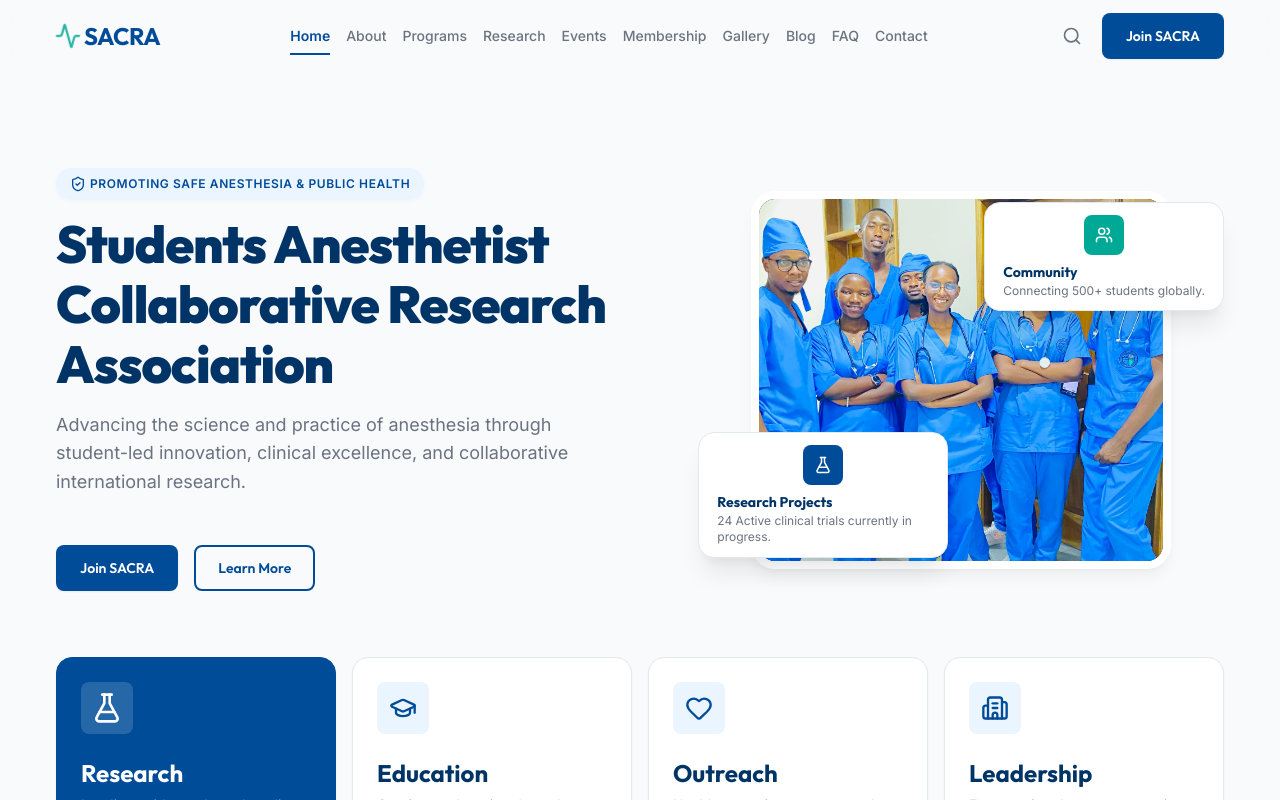
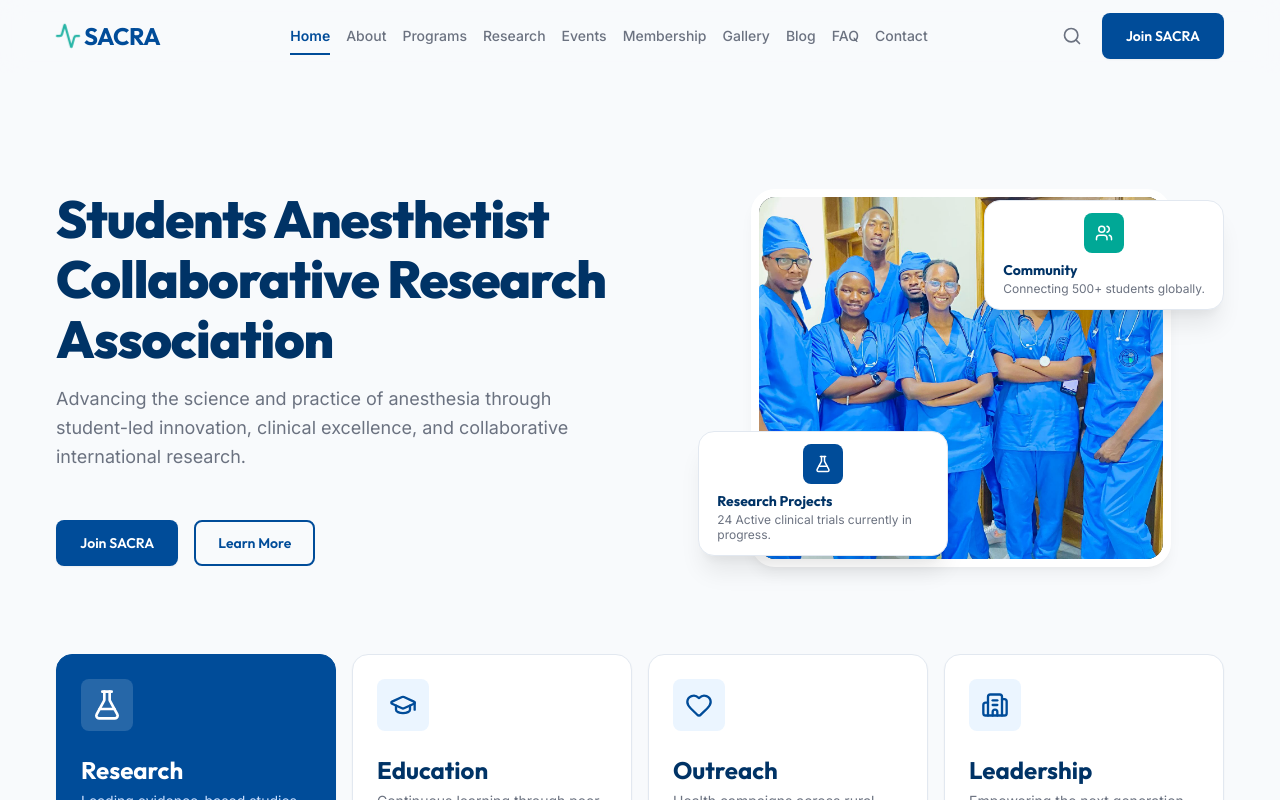
Before and after one commit to leopoldbonfils/Students-Anesthetist-Collaborative-Research-Association-SACRA-, a React (Create React App) app: page / in a window 1280 px wide. Shown: the top 800 px of the page. Built offline with nearby package versions, Linux system fonts and the light colour scheme.

Commit message:
l delete unwanted codes

```diff
--- a/src/Pages/Home/Home.js
+++ b/src/Pages/Home/Home.js
@@ -13,10 +13,7 @@
       <section className="hero-section">
         <div className="container hero-container">
           <div className="hero-content">
-            <div className="hero-badge animate-slide-up">
-              <ShieldCheck size={16} />
-              <span>Promoting Safe Anesthesia & Public Health</span>
-            </div>
+
             <h1 className="hero-title animate-slide-up">
               Students Anesthetist Collaborative Research Association
             </h1>
--- a/src/Pages/Membership/Membership.js
+++ b/src/Pages/Membership/Membership.js
@@ -35,7 +35,7 @@
       {/* Soft Blue Hero Section (Aligned with Mockup) */}
       <section className="membership-hero-section">
         <div className="container membership-hero-container">
-          <span className="membership-hero-badge">Advancing Anesthesiology</span>
+
           <h1 className="membership-hero-title">Join a Community of Future Anesthetists</h1>
           <p className="membership-hero-subtitle">
             Empowering the next generation of medical researchers and clinicians through collaborative innovation, mentorship, and clinical excellence.
--- a/src/Pages/Research/Research.js
+++ b/src/Pages/Research/Research.js
@@ -56,7 +56,6 @@
       <section className="research-hero-section">
         <div className="container research-hero-container">
           <div className="research-hero-left">
-            <span className="research-hero-badge">Global Research Hub</span>
             <h1 className="research-hero-title">
               Advancing Anesthesia Through Student-Led Research
             </h1>
```
